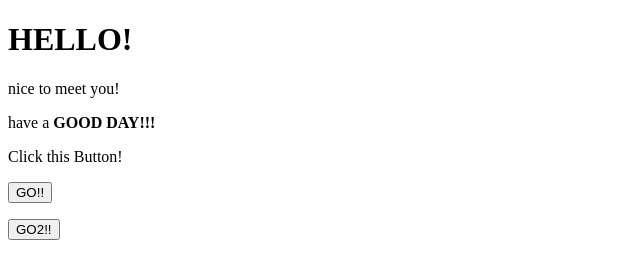
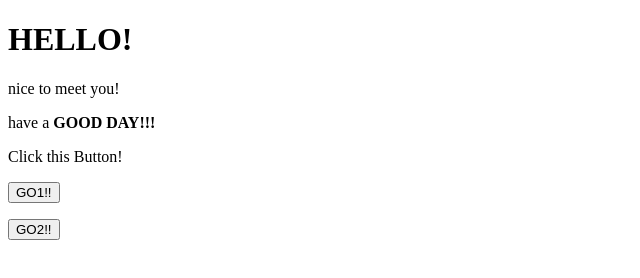
Before and after one commit to wkdwo8703/wkdwo8703.github.io, a plain HTML site: page index.html in a window 1280 px wide. Shown: the full height of the page, 0-640 px from the left. Drawn offline with Linux system fonts and the light colour scheme.

Commit message:
Update index.html

```diff
--- a/index.html
+++ b/index.html
@@ -12,7 +12,7 @@
   <p>have a <strong>GOOD DAY!!!</strong></p>
   <p>Click this Button!
   <form action="https://www.google.co.kr/?gfe_rd=cr&ei=tvl3WeLPF8TU8AfqgqII" target="_blank">
-  <input type="submit" value="GO!!"></p>
+  <input type="submit" value="GO1!!"></p>
   </form>
   <form action="https://www.naver.com" target="_blank">
   <input type="submit" value="GO2!!"></p>
```
